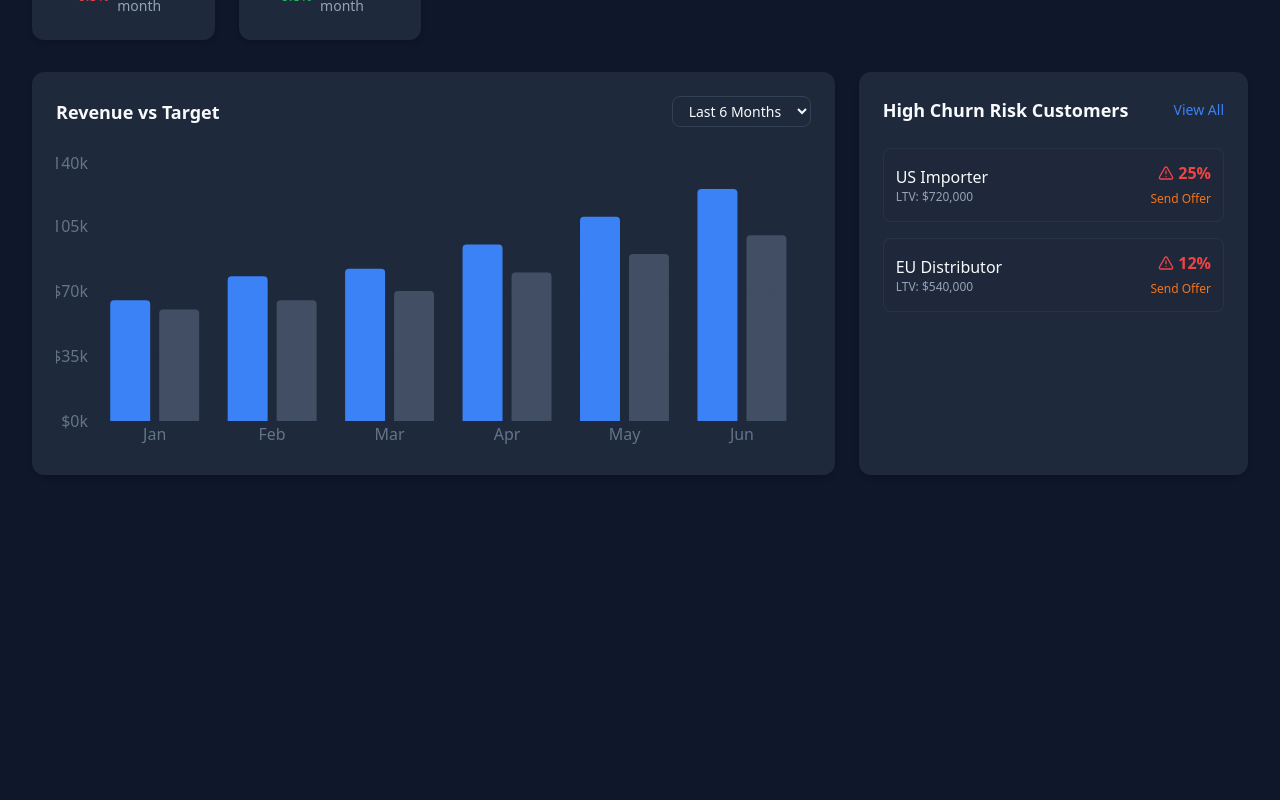
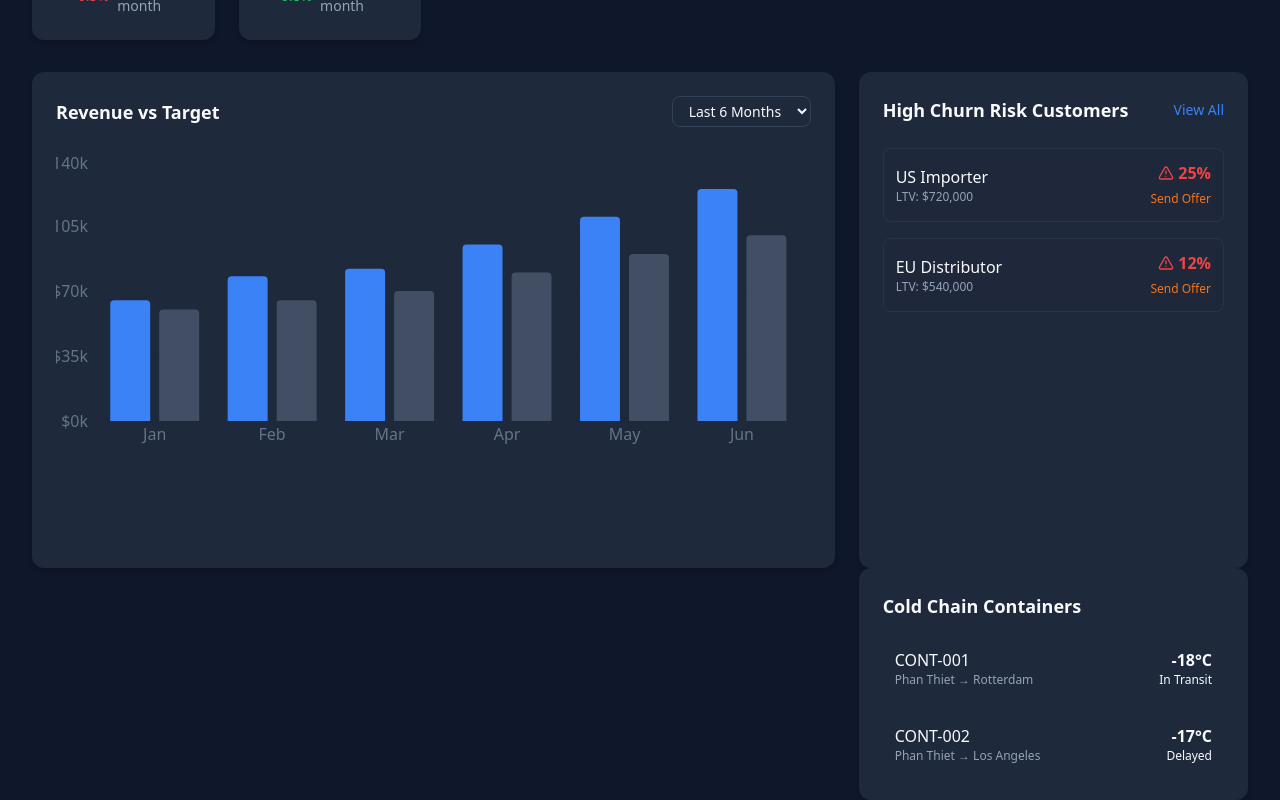
Before and after one commit to Dauquan007/seafood, a React (Vite) app: page / in a window 1280 px wide. Shown: the part 492-1292 px from the top of the page. Before the commit the page ends 999 px from the top, so only its background shows below. Built offline with nearby package versions, Linux system fonts and the light colour scheme.

Commit message:
Add ContainerPanel component to Dashboard

```diff
--- a/src/components/Dashboard.tsx
+++ b/src/components/Dashboard.tsx
@@ -1,4 +1,5 @@
 console.log(mockData)
+import ContainerPanel from "./ContainerPanel"
 import {
   BarChart, Bar, XAxis, YAxis, CartesianGrid, Tooltip, ResponsiveContainer
 } from 'recharts';
@@ -208,6 +209,7 @@
         {/* Churn Prediction Side Panel */}
         <div className="lg:col-span-1">
           <ChurnPredictionList />
+          <ContainerPanel />
         </div>
       </div>
 
```
